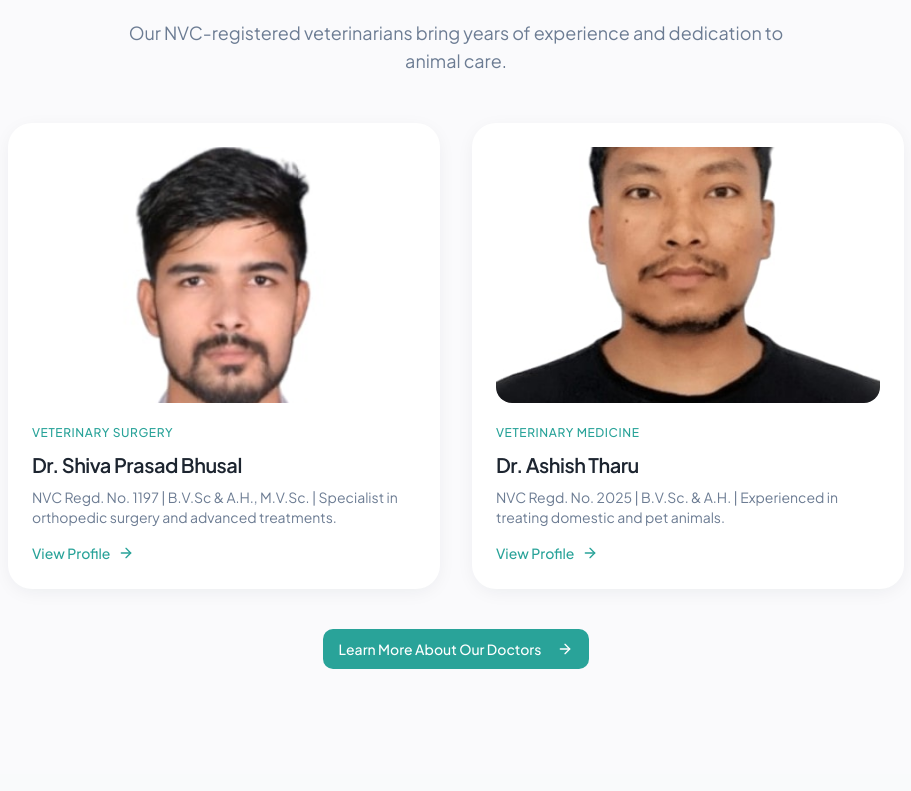
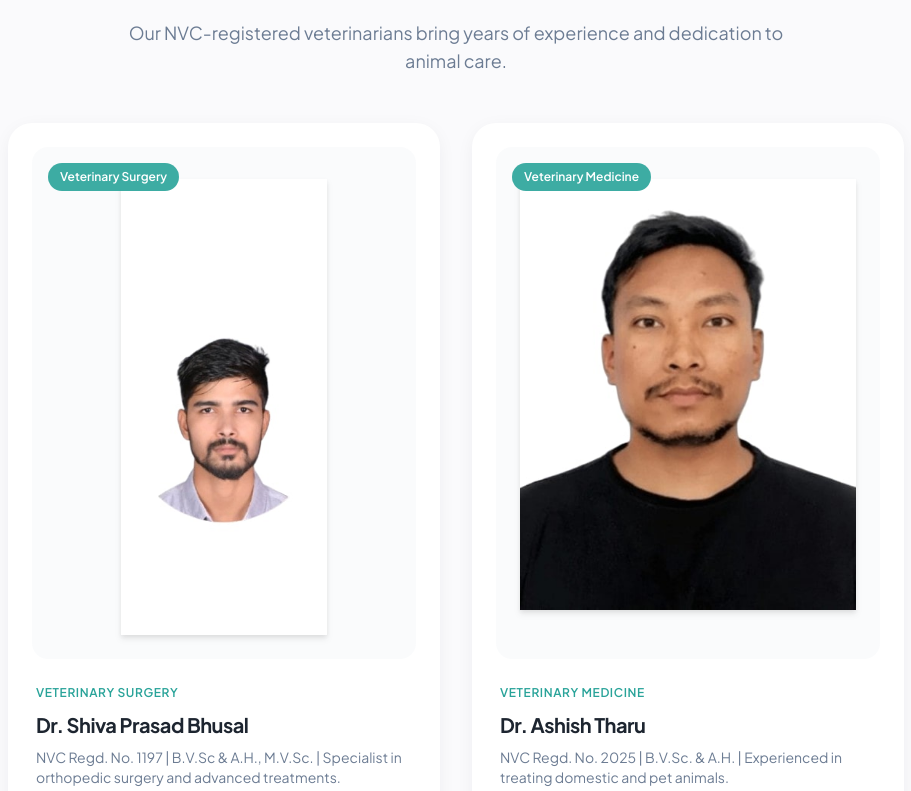
Before and after one commit to asynctharu/horizon_vet_clinic, a React (Vite) app: page / in a window 1280 px wide. Shown: the part 2529-3320 px from the top of the page, without its empty margins (184-1095 px from the left). Built offline with nearby package versions, Linux system fonts and the light colour scheme; the HTML template or start-up script is replaced by a standard one.

Commit message:
Reviewed CardDoctor image layout
Co-authored-by: asynctharu <156585165+asynctharu@users.noreply.github.com>

```diff
--- a/src/components/CardDoctor.tsx
+++ b/src/components/CardDoctor.tsx
@@ -11,28 +11,30 @@ interface CardDoctorProps {
 
 const CardDoctor = ({ id, name, specialty, image, intro }: CardDoctorProps) => {
   return (
-    <div className="card-base group cursor-pointer">
+    <div className="card-base group cursor-pointer overflow-hidden">
       <Link to={`/doctors/${id}`} className="block">
-        <div className="relative overflow-hidden rounded-xl mb-4">
-          <img
-            src={image}
-            alt={name}
-            className="w-full h-64 object-cover object-center transition-all duration-500 ease-out group-hover:scale-105"
-          />
-          <div className="absolute inset-0 bg-gradient-to-t from-foreground/30 via-transparent to-transparent opacity-0 group-hover:opacity-100 transition-opacity duration-300" />
+        <div className="relative overflow-hidden rounded-xl mb-5 bg-muted/40">
+          <div className="aspect-[3/4] flex items-center justify-center p-6 pt-8">
+            <img
+              src={image}
+              alt={name}
+              className="w-full h-full object-contain object-top drop-shadow-md transition-transform duration-500 ease-out group-hover:scale-105"
+            />
+          </div>
+          <div className="absolute inset-0 bg-gradient-to-t from-background/60 via-transparent to-transparent opacity-0 group-hover:opacity-100 transition-opacity duration-300 rounded-xl" />
 
           {/* Specialty badge */}
-          <span className="absolute top-4 left-4 bg-primary/90 backdrop-blur-sm text-primary-foreground text-xs font-medium px-3 py-1.5 rounded-full transform -translate-y-2 opacity-0 group-hover:translate-y-0 group-hover:opacity-100 transition-all duration-300 ease-out">
+          <span className="absolute top-4 left-4 bg-primary/90 backdrop-blur-sm text-primary-foreground text-xs font-semibold px-3 py-1.5 rounded-full">
             {specialty}
           </span>
         </div>
       </Link>
 
-      <div className="space-y-2">
-        <span className="text-xs font-medium text-primary uppercase tracking-wider">
+      <div className="space-y-2 px-1">
+        <span className="text-xs font-semibold text-primary uppercase tracking-wider">
           {specialty}
         </span>
-        <h3 className="text-xl font-semibold text-foreground group-hover:text-primary transition-colors duration-200">
+        <h3 className="text-xl font-bold text-foreground group-hover:text-primary transition-colors duration-200">
           {name}
         </h3>
         <p className="text-muted-foreground text-sm line-clamp-2">{intro}</p>
```
